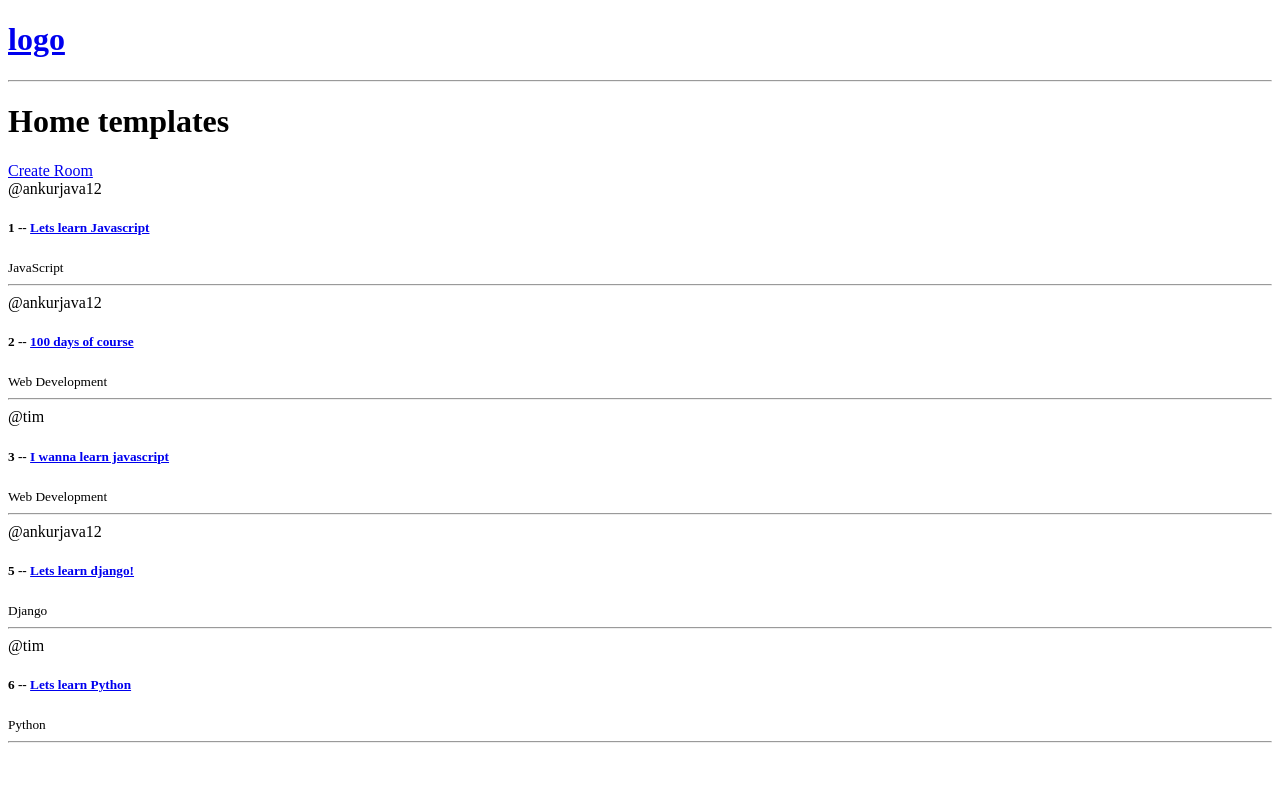
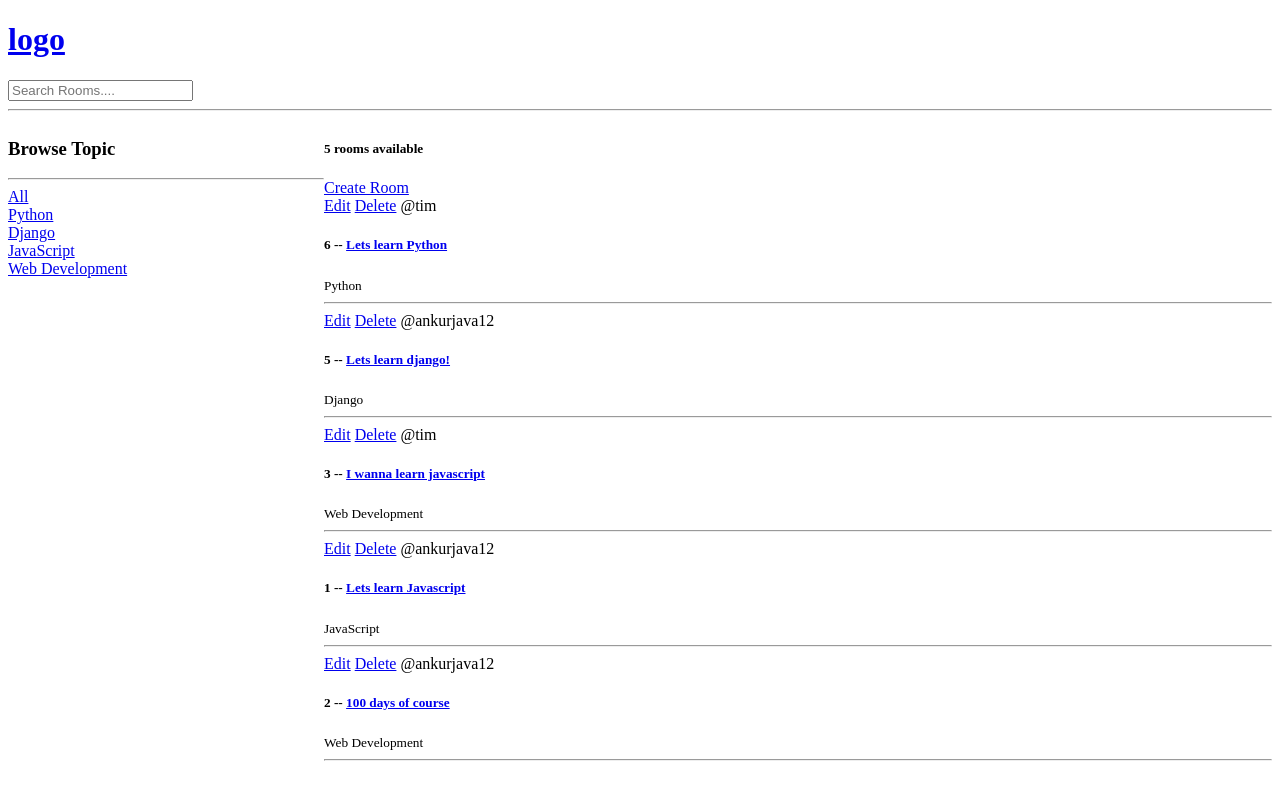
Before and after one commit to ankurjava12/django-tutorial, a Django app: page / in a window 1280 px wide. Run offline with Django 5.2, Linux system fonts and the light colour scheme; data comes from the database, SQL or seed files in the repository; both versions use the stored data as it was after the commit.

Commit message:
add some features

```diff
--- a/base/models.py
+++ b/base/models.py
@@ -19,8 +19,12 @@ class Room(models.Model):
     updated = models.DateTimeField(auto_now = True)
     created = models.DateTimeField(auto_now_add = True)
 
+    class Meta:
+        ordering = ['-updated', '-created']
+
     def __str__(self):
         return self.name
+
 
 
 
--- a/base/templates/base/home.html
+++ b/base/templates/base/home.html
@@ -1,13 +1,36 @@
 {% extends 'main.html' %}
 {% block content %}
 
-<h1>Home templates</h1>
+
+<style>
+  .home-container {
+    display: grid;
+    grid-template-columns: 1fr 3fr;
+  }
+</style>
+
+<div class="home-container">
+  <div>
+    <h3>Browse Topic</h3>
+    <hr>
+    <div>
+      <a href="{% url 'home' %}">All</a>
+    </div>
+    {% for topic in topics %}
+    <div>
+      <a href="{% url 'home' %}?q={{topic.name}}">{{topic.name}}</a>
+    </div>
+    {% endfor %}
+  </div>
 
   <div>
+    <h5>{{room_count}} rooms available </h5>
     <a href="{% url 'create-room' %}">Create Room</a>
     <div>
       {% for room in rooms %}
       <div>
+        <a href="{% url 'update-room' room.id %}">Edit</a>
+        <a href="{% url 'delete-room' room.id %}">Delete</a>
         <span>@{{room.host.username}}</span>
         <h5>{{room.id}} -- <a href="{% url 'room' room.id %}">{{room.name}}</a></h5>
         <small>{{room.topic.name}}</small>
@@ -16,5 +39,6 @@
       {% endfor %}
     </div>
   </div>
+</div>
 
 {% endblock content %}
--- a/base/templates/base/room_form.html
+++ b/base/templates/base/room_form.html
@@ -4,7 +4,7 @@
 <div>
     <form method="POST" action="">
         {% csrf_token %}
-
+        {{form.as_p}}
         <input type="submit" value="Submit">
     </form>
 </div>
--- a/base/urls.py
+++ b/base/urls.py
@@ -7,4 +7,6 @@ urlpatterns = [
     path('', views.home, name="home"),
     path('room/<str:pk>/', views.room, name="room"),
     path('create-room/', views.createRoom, name="create-room"),
+    path('update-room/<str:pk>/', views.updateRoom, name="update-room"),
+    path('delete-room/<str:pk>/', views.deleteRoom, name="delete-room"),
 ]
--- a/base/views.py
+++ b/base/views.py
@@ -1,6 +1,8 @@
-from django.shortcuts import render
+from django.shortcuts import render, redirect
 from django.http import HttpResponse
-from .models import Room
+from django.db.models import Q
+from .models import Room, Topic
+from .forms import RoomForm
 
 # Create your views here.
 
@@ -11,8 +13,15 @@ from .models import Room
 # ]
 
 def home(request):
-    rooms = Room.objects.all()
-    context = {'rooms': rooms}
+    q = request.GET.get('q') if request.GET.get('q') != None else ''
+    rooms = Room.objects.filter(
+        Q(topic__name__icontains = q) |
+        Q(name__icontains=q) |
+        Q(description__icontains=q)
+        )
+    topics = Topic.objects.all()
+    room_count = rooms.count()
+    context = {'rooms': rooms, 'topics' :topics, 'room_count' : room_count}
     return render(request, 'base/home.html', context)
 
 def room(request,pk):
@@ -21,4 +30,30 @@ def room(request,pk):
     return render(request, 'base/room.html', context)
 
 def createRoom(request):
-    return render(request, 'base/room_form.html')
+    form = RoomForm()
+
+    if request.method == 'POST':
+        form = RoomForm(request.POST)
+        if form.is_valid():
+            form.save()
+            return redirect('home')
+    context = {'form' : form}
+    return render(request, 'base/room_form.html', context)
+
+def updateRoom(request, pk):
+    room = Room.objects.get(id=pk)
+    form = RoomForm(instance=room)
+    if request.method == 'POST':
+        form = RoomForm(request.POST, instance=room)
+        if form.is_valid:
+            form.save()
+            return redirect('home')
+    context = {'form' : form}
+    return render(request, 'base/room_form.html', context)
+
+def deleteRoom(request, pk):
+    room = Room.objects.get(id = pk)
+    if request.method == 'POST':
+        room.delete()
+        return redirect('home')
+    return render(request, 'base/delete.html',{'obj' : room})
--- a/templates/navbar.html
+++ b/templates/navbar.html
@@ -1,4 +1,7 @@
 <a href="/">
     <h1>logo</h1>
 </a>
+<form method="GET" action="{% url 'home' %}">
+    <input type="text" name="q" placeholder="Search Rooms....">
+</form>
 <hr>
```
Also changed, not shown: base/forms.py (added, +7 -0 lines), base/templates/base/delete.html (added, +10 -0 lines), db.sqlite3. Lines whose indentation alone changed are shown as unchanged.
